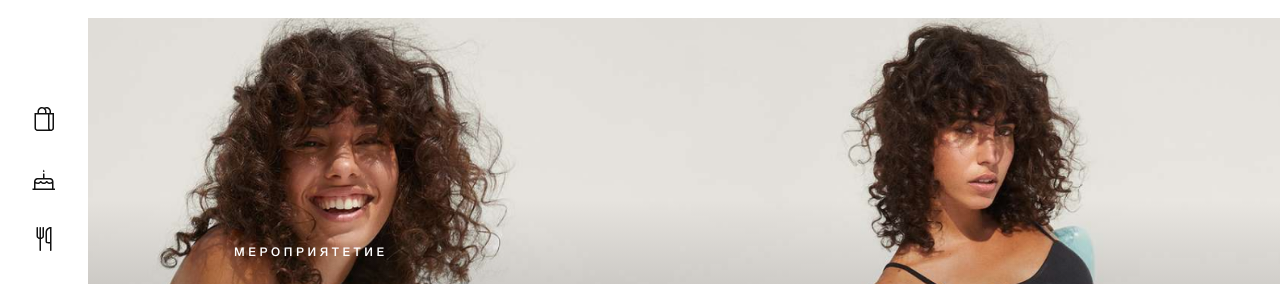
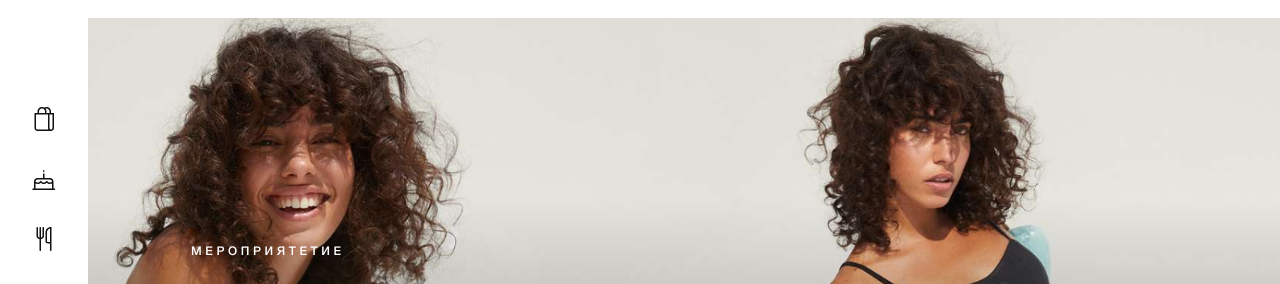
Before and after one commit to Vladi11/tehe-mall, a website built with webpack: page src/index.html in a window 1280 px wide. Shown: the part 73-357 px from the top of the page. Built offline with nearby package versions, Linux system fonts and the light colour scheme.

Commit message:
no-mobile

```diff
--- a/src/assets/scss/main.scss
+++ b/src/assets/scss/main.scss
@@ -22,19 +22,24 @@ body {
     height: 100%;
 }
 
-.main {
-    max-width: 100vw;
-    overflow: hidden;
+.section {
+    width: calc(100% - 88px);
+    margin-left: 88px;
+    @include media-m {
+        width: 100%;
+        margin-left: 0;
+    }
 }
 
 .wrapper {
     max-width: 1746px;
     padding: 0 103px;
     margin: 0 auto;
+    position: relative;
     @include media-xxxl {
         margin: 0 0 0 auto;
     }
-    @include media-m {
+    @include media-xl {
         padding: 0 40px;
     }
 
@@ -48,7 +53,7 @@ body {
             padding: 0 0 0 103px;
             margin: 0 0 0 auto;
         }
-        @include media-m {
+        @include media-xl {
             padding: 0 0 0 40px !important;
         }
     }
@@ -62,6 +67,9 @@ body {
     margin-bottom: 180px;
     position: relative;
     display: inline-flex;
+    @include media-xl {
+        margin-bottom: 120px;
+    }
     @include media-m {
         margin-bottom: 100px;
         font-size: rem(82);
--- a/src/assets/scss/modules/__footer.scss
+++ b/src/assets/scss/modules/__footer.scss
@@ -1,4 +1,9 @@
 .footer {
+    margin-left: 88px;
+    @include media-m {
+        margin-left: 0;
+    }
+
     &__logo {
         display: flex;
         justify-content: center;
--- a/src/assets/scss/modules/__header.scss
+++ b/src/assets/scss/modules/__header.scss
@@ -2,6 +2,11 @@
     padding: 30px 52px;
     position: relative;
     z-index: 10;
+    position: fixed;
+    top: 0;
+    left: 0;
+    width: 100%;
+    background: #fff;
     @include media-m {
         padding: 22px 16px;
     }
@@ -37,16 +42,13 @@
             }
         }
     }
+}
 
-    &.fixed {
-        position: fixed;
-        width: 100%;
-        background: #ffffff;
-        top: 0;
-        left: 0;
-
-        & ~ .main {
-            padding-top: 64px;
-        }
+.main {
+    margin-top: 90px;
+    max-width: 100vw;
+    overflow: hidden;
+    @include media-m {
+        margin-top: 64px;
     }
 }
--- a/src/assets/scss/pages/__page-main.scss
+++ b/src/assets/scss/pages/__page-main.scss
@@ -1,18 +1,12 @@
 .slider {
     height: calc(100vh - 90px);
-    width: 100%;
     position: relative;
-    margin-left: 88px;
     z-index: 1;
+    @include media-m {
+        height: calc(100vh - 64px);
+    }
     @media (max-height: 767px) {
         height: auto;
-    }
-    @include media-m {
-        height: calc(100vh - 64px);
-        margin-left: 0;
-        @media (max-height: 767px) {
-            height: auto;
-        }
     }
 
 
@@ -25,18 +19,17 @@
         background-position: center;
         background-size: cover;
         background-repeat: no-repeat;
-        width: 100%;
         z-index: 3;
     }
 
     &__buttons {
         position: absolute;
-        width: calc(100% - 146px * 2);
+        width: calc(100% - 103px * 2);
         display: flex;
         align-items: center;
         justify-content: space-between;
         bottom: 243px;
-        right: 146px;
+        right: 103px;
         z-index: 3;
         @include media-m {
             width: calc(100% - 40px * 2);
@@ -64,10 +57,7 @@
 .slide {
     z-index: 3;
     position: relative;
-    padding: 74px 146px;
-    @include media-m {
-        padding: 40px;
-    }
+    padding: 74px 0;
 
     &::after {
         content: "";
@@ -80,6 +70,10 @@
         pointer-events: none;
         background: linear-gradient(360deg, rgba(17, 17, 17, 0.75) 0%, rgba(17, 17, 17, 0) 74.48%);
         z-index: 2;
+    }
+
+    .wrapper {
+        height: 100%;
     }
 
     &__content {
@@ -135,7 +129,7 @@
 
 .event-item {
     display: inline-flex;
-    justify-content: space-between;
+    justify-content: flex-start;
     align-items: center;
     width: 100%;
 
@@ -150,8 +144,11 @@
         max-height: 895px;
         display: flex;
         align-items: center;
+        @include media-xl {
+            max-height: calc(895px - 895px * 0.4);
+        }
         @include media-m {
-            height: calc(895px - 895px * 0.45);
+            max-height: calc(895px - 895px * 0.6);
         }
 
         &::after {
@@ -169,6 +166,12 @@
         img {
             position: relative;
             z-index: 3;
+            @include media-xl {
+                max-height: calc(895px - 895px * 0.4);
+            }
+            @include media-m {
+                max-height: calc(895px - 895px * 0.6);
+            }
         }
     }
 
@@ -177,6 +180,12 @@
         width: 40%;
         position: relative;
         z-index: 3;
+        margin-left: 15%;
+        @include media-xl {
+            margin-left: 40px;
+            max-width: 50%;
+            width: auto;
+        }
     }
 
     &__data {
@@ -185,8 +194,9 @@
         line-height: 1.2;
         color: #82bf8c;
         margin-bottom: 64px;
-        @include media-m {
+        @include media-xl {
             margin-bottom: 40px;
+            font-size: rem(18);
         }
     }
 
@@ -196,15 +206,18 @@
         line-height: 1.3;
         color: #111111;
         margin-bottom: 64px;
+        @include media-xl {
+            margin-bottom: 40px;
+            font-size: rem(54);
+        }
         @include media-m {
-            margin-bottom: 40px;
-            font-size: rem(44);
+            font-size: rem(42);
         }
     }
 
     &__subtitle {
         font-weight: normal;
-        font-size: rem(24);
+        font-size: rem(18);
         line-height: 1.2;
         color: #111111;
         max-width: 360px;
@@ -219,6 +232,15 @@
                 bottom: -4.5%;
                 left: -6.3%;
                 right: auto;
+            }
+        }
+
+        .event-item__content {
+            margin-right: 15%;
+            margin-left: auto;
+            @include media-xl {
+                margin-right: 40px;
+                margin-left: auto;
             }
         }
     }
@@ -237,8 +259,8 @@
         grid-template-rows: repeat(2, 805px);
         grid-gap: 10px;
         margin-bottom: 93px;
-        @include media-m {
-            grid-template-rows: repeat(2, calc(805px - 805px * 0.5));
+        @include media-xl {
+            grid-template-rows: repeat(2, calc(805px - 805px * 0.6));
         }
     }
 
@@ -275,9 +297,13 @@
         max-width: 485px;
         min-height: 263px;
         justify-content: space-between;
-        @include media-m {
+        @include media-xl {
             padding: 15px;
             min-height: auto;
+        }
+
+        &_white {
+            width: 100%;
         }
     }
 
@@ -285,8 +311,8 @@
         font-weight: normal;
         font-size: rem(36);
         line-height: 1.3;
-        @include media-m {
-            font-size: rem(28);
+        @include media-xl {
+            font-size: rem(20);
         }
     }
 
@@ -295,9 +321,9 @@
         font-weight: normal;
         font-size: rem(24);
         line-height: 1.3;
-        @include media-m {
+        @include media-xl {
             margin-top: 24px;
-            font-size: rem(18);
+            font-size: rem(16);
         }
     }
 
--- a/src/index.html
+++ b/src/index.html
@@ -138,24 +138,11 @@
 
     <main class="main">
 
-        <section class="slider">
+        <section class="section slider">
             <div class="slider__container">
                 <div class="slider__list">
                     <div class="slider__slide slide" style="background-image: url(/assets/img/slider-slide-1.png);">
-                        <div class="slide__content">
-                            <p class="slide__subtitle">Мероприятетие</p>
-                            <h2 class="slide__title">Большая<br>летняя распродажа</h2>
-                            <p class="slide__text">Балтия мол празднует ежегодную большую летнюю распродажу, которая
-                                продлится с 20 июля по 20 сентября, в этом меропрятии примет участие 300 + бредов со
-                                скидками до 75%</p>
-                            <div class="button">
-                                <a href="" class="button__wrapp">
-                                    <p class="button__text">узнать больше</p>
-                                </a>
-                            </div>
-                        </div>
-                    </div>
-                    <div class="slider__slide slide" style="background-image: url(/assets/img/slider-slide-1.png);">
+                        <div class="wrapper">
                             <div class="slide__content">
                                 <p class="slide__subtitle">Мероприятетие</p>
                                 <h2 class="slide__title">Большая<br>летняя распродажа</h2>
@@ -170,6 +157,24 @@
                             </div>
                         </div>
                     </div>
+                    <div class="slider__slide slide" style="background-image: url(/assets/img/slider-slide-1.png);">
+                        <div class="wrapper">
+                            <div class="slide__content">
+                                <p class="slide__subtitle">Мероприятетие</p>
+                                <h2 class="slide__title">Большая<br>летняя распродажа</h2>
+                                <p class="slide__text">Балтия мол празднует ежегодную большую летнюю распродажу, которая
+                                    продлится с 20 июля по 20 сентября, в этом меропрятии примет участие 300 + бредов со
+                                    скидками до 75%</p>
+                                <div class="button">
+                                    <a href="" class="button__wrapp">
+                                        <p class="button__text">узнать больше</p>
+                                    </a>
+                                </div>
+                            </div>
+                        </div>
+                    </div>
+                </div>
+                <div class="wrapper">
                     <div class="slider__buttons">
                         <svg class="slider__prev" width="32" height="30" viewBox="0 0 32 30" fill="none"
                             xmlns="http://www.w3.org/2000/svg">
@@ -186,9 +191,10 @@
                         </svg>
                     </div>
                 </div>
+            </div>
         </section>
 
-        <section class="events">
+        <section class="section events">
             <div class="wrapper">
                 <h2 class="title">Cобытия</h2>
                 <div class="events__list">
@@ -221,13 +227,13 @@
             </div>
         </section>
 
-        <section class="sales">
+        <section class="section sales">
             <div class="wrapper wrapper_right">
                 <h2 class="title">Акции</h2>
                 <div class="sales__grid">
                     <a href="" class="sales-banner sales-banner_half"
                         style="background-image: url(/assets/img/sales-banner-1.png);">
-                        <div class="sales-banner__content">
+                        <div class="sales-banner__content sales-banner__content_white">
                             <p class="sales-banner__text">Скидки до 50% в&#160;магазине детской одежды Original Marines
                             </p>
                             <p class="sales-banner__data">26 июня - 28 сентября</p>
@@ -260,7 +266,7 @@
             </div>
         </section>
 
-        <section class="instagram">
+        <section class="section instagram">
             <div class="wrapper">
                 <h2 class="title title_orange">Инстаграм</h2>
                 <div class="instagram__hashtag">
```
Lines whose indentation alone changed are shown as unchanged.
